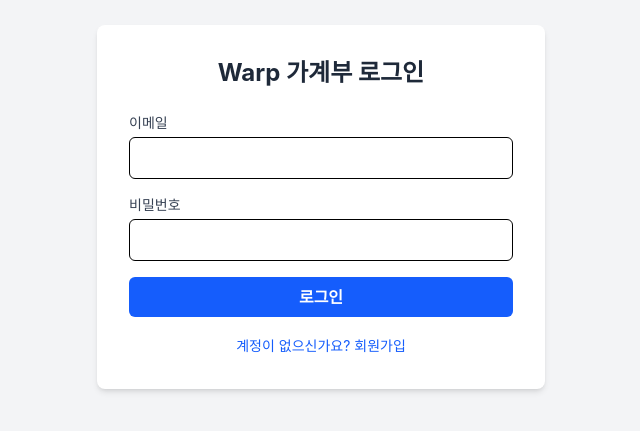
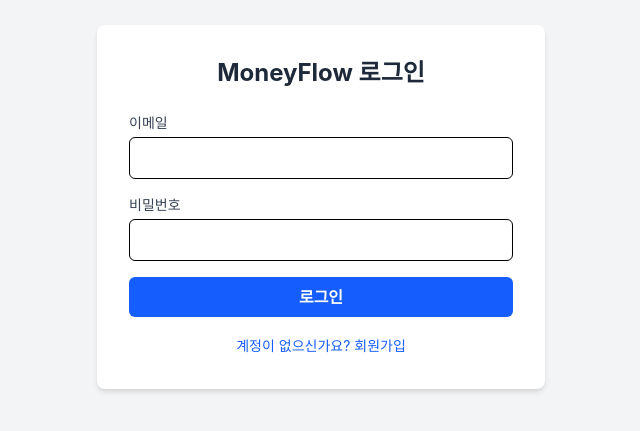
Before and after one commit to kjh3165/AgentProject, a React (Vite) app: page / in a window 1280 px wide. Shown: the part 193-624 px from the top of the page, without its empty margins (319-959 px from the left). Built offline with nearby package versions, Linux system fonts and the light colour scheme; no server answers.

Commit message:
feat: update app name to MoneyFlow in AuthForm

```diff
--- a/src/components/Auth/AuthForm.tsx
+++ b/src/components/Auth/AuthForm.tsx
@@ -37,7 +37,7 @@
     <div className="flex flex-col items-center justify-center min-h-screen bg-gray-100">
       <div className="w-full max-w-md p-8 bg-white rounded-lg shadow-md">
         <h1 className="mb-6 text-2xl font-bold text-center text-gray-800">
-          Warp 가계부 {isSignUp ? '회원가입' : '로그인'}
+          MoneyFlow {isSignUp ? '회원가입' : '로그인'}
         </h1>
         <form onSubmit={handleAuth} className="space-y-4">
           <div>
```
